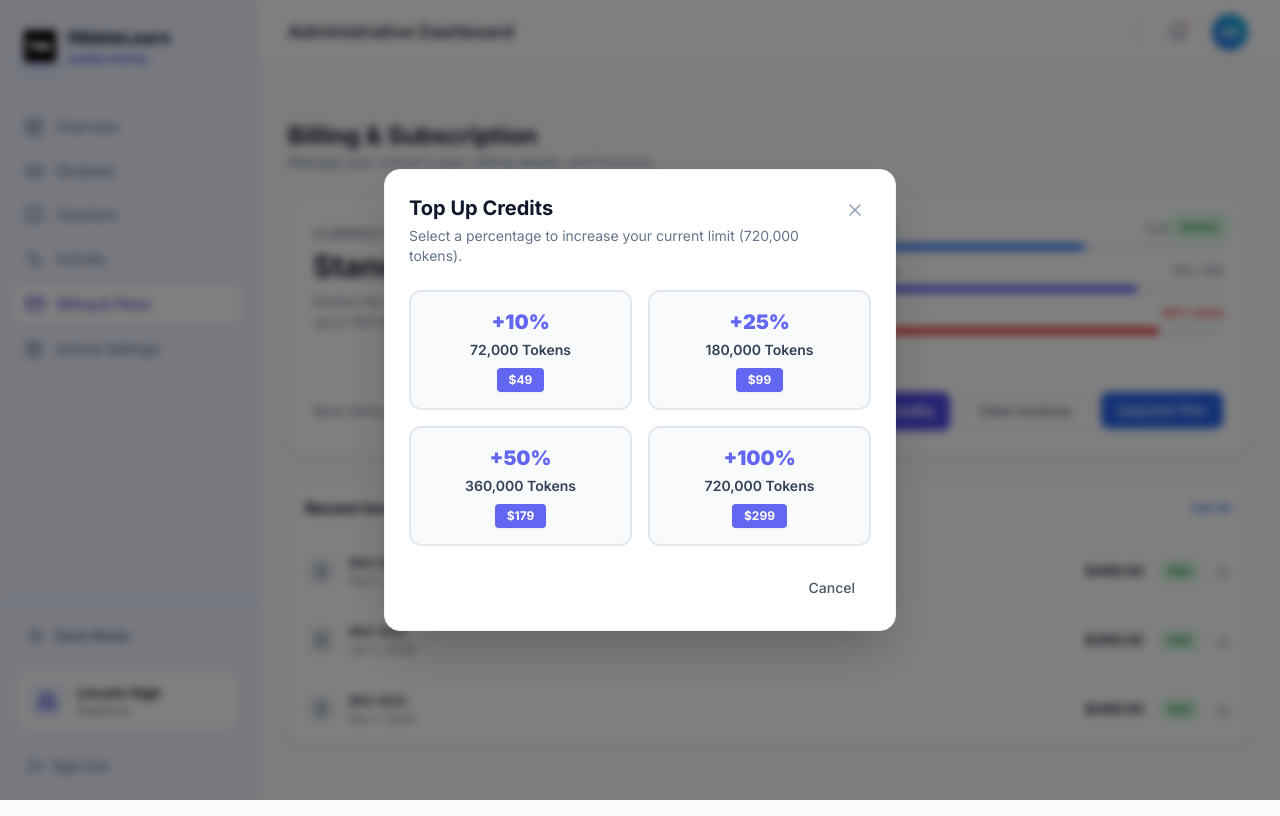
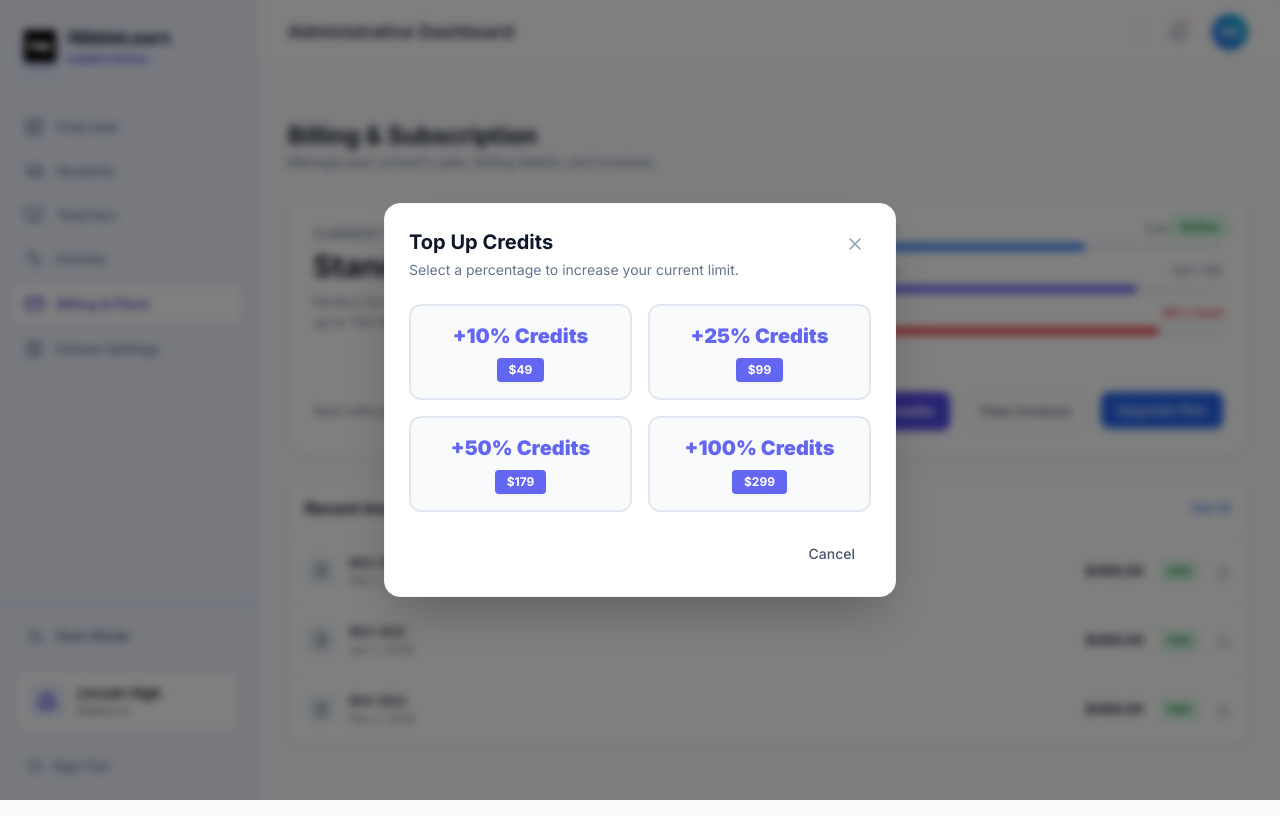
Before and after one commit to CodeCrafter19programmer/nibble-learn, a Next.js app: page /school/billing in a window 1280 px wide. Both pictures are taken after a click on the button "Top Up Credits". Built offline with nearby package versions, Linux system fonts and the light colour scheme.

Commit message:
Fix: Replace references to tokens in top-up modal with percentage credits

```diff
--- a/src/app/app/settings/billing/page.tsx
+++ b/src/app/app/settings/billing/page.tsx
@@ -91,8 +91,7 @@ export default function TeacherBillingPage() {
     }
 
     const handleTopUp = (percent: number) => {
-        const addedAmount = Math.floor(currentLimit * (percent / 100))
-        showToast(`Successfully added ${addedAmount.toLocaleString()} tokens (+${percent}%)!`)
+        showToast(`Successfully added +${percent}% credits!`)
         setIsTopUpOpen(false)
     }
 
@@ -130,7 +129,7 @@ export default function TeacherBillingPage() {
                                 <div>
                                     <h2 className="text-xl font-bold mb-1 text-slate-900 dark:text-white">Top Up Credits</h2>
                                     <p className="text-sm text-slate-500 dark:text-slate-400">
-                                        Select a percentage to increase your current limit ({currentLimit.toLocaleString()} tokens).
+                                        Select a percentage to increase your current limit.
                                     </p>
                                 </div>
                                 <button onClick={() => setIsTopUpOpen(false)} className="p-1.5 rounded-lg hover:bg-slate-100 dark:hover:bg-slate-800 text-slate-400 transition-colors self-start">
@@ -150,10 +149,7 @@ export default function TeacherBillingPage() {
                                         onClick={() => handleTopUp(opt.pct)}
                                         className="flex flex-col items-center justify-center p-4 rounded-xl border-2 transition-all hover:scale-[1.02] bg-slate-50 border-slate-200 hover:border-indigo-400 hover:bg-indigo-50/50 dark:bg-slate-950/50 dark:border-slate-800 dark:hover:border-indigo-500 dark:hover:bg-slate-900"
                                     >
-                                        <div className="text-xl font-black text-indigo-500 mb-1">+{opt.pct}%</div>
-                                        <div className="text-sm font-semibold mb-2 text-slate-700 dark:text-slate-200">
-                                            {(currentLimit * (opt.pct / 100)).toLocaleString()} Tokens
-                                        </div>
+                                        <div className="text-xl font-black text-indigo-500 mb-2">+{opt.pct}% Credits</div>
                                         <div className="px-3 py-1 rounded bg-indigo-500 text-white text-xs font-bold shadow-sm">
                                             {opt.price}
                                         </div>
--- a/src/app/school/billing/page.tsx
+++ b/src/app/school/billing/page.tsx
@@ -41,8 +41,7 @@ export default function BillingOverview() {
     }
 
     const handleTopUp = (percent: number) => {
-        const addedAmount = Math.floor(currentLimit * (percent / 100))
-        showToast(`Successfully added ${addedAmount.toLocaleString()} tokens (+${percent}%)!`)
+        showToast(`Successfully added +${percent}% credits!`)
         setIsTopUpOpen(false)
         // In reality, this would trigger a backend API checkout flow
     }
@@ -81,7 +80,7 @@ export default function BillingOverview() {
                                 <div>
                                     <h2 className={cn("text-xl font-bold mb-1", isLight ? "text-slate-900" : "text-white")}>Top Up Credits</h2>
                                     <p className={cn("text-sm", isLight ? "text-slate-500" : "text-slate-400")}>
-                                        Select a percentage to increase your current limit ({currentLimit.toLocaleString()} tokens).
+                                        Select a percentage to increase your current limit.
                                     </p>
                                 </div>
                                 <button onClick={() => setIsTopUpOpen(false)} className="p-1.5 rounded-lg hover:bg-slate-100 dark:hover:bg-slate-800 text-slate-400 transition-colors self-start">
@@ -106,10 +105,7 @@ export default function BillingOverview() {
                                                 : "bg-slate-950/50 border-slate-800 hover:border-indigo-500 hover:bg-slate-900"
                                         )}
                                     >
-                                        <div className="text-xl font-black text-indigo-500 mb-1">+{opt.pct}%</div>
-                                        <div className={cn("text-sm font-semibold mb-2", isLight ? "text-slate-700" : "text-slate-200")}>
-                                            {(currentLimit * (opt.pct / 100)).toLocaleString()} Tokens
-                                        </div>
+                                        <div className="text-xl font-black text-indigo-500 mb-2">+{opt.pct}% Credits</div>
                                         <div className="px-3 py-1 rounded bg-indigo-500 text-white text-xs font-bold shadow-sm">
                                             {opt.price}
                                         </div>
--- a/src/app/student/settings/billing/page.tsx
+++ b/src/app/student/settings/billing/page.tsx
@@ -93,8 +93,7 @@ export default function StudentBillingPage() {
     }
 
     const handleTopUp = (percent: number) => {
-        const addedAmount = Math.floor(currentLimit * (percent / 100))
-        showToast(`Successfully added ${addedAmount.toLocaleString()} tokens (+${percent}%)!`)
+        showToast(`Successfully added +${percent}% credits!`)
         setIsTopUpOpen(false)
     }
 
@@ -139,7 +138,7 @@ export default function StudentBillingPage() {
                                 <div>
                                     <h2 className={cn("text-xl font-bold mb-1", isLight ? "text-slate-900" : "text-white")}>Top Up Credits</h2>
                                     <p className={cn("text-sm", isLight ? "text-slate-500" : "text-white/60")}>
-                                        Select a percentage to increase your current limit ({currentLimit.toLocaleString()} tokens).
+                                        Select a percentage to increase your current limit.
                                     </p>
                                 </div>
                                 <button onClick={() => setIsTopUpOpen(false)} className="p-1.5 rounded-lg hover:bg-slate-100 dark:hover:bg-slate-800 text-slate-400 transition-colors self-start">
@@ -164,10 +163,7 @@ export default function StudentBillingPage() {
                                                 : "bg-slate-950/50 border-white/10 hover:border-blue-500 hover:bg-white/5"
                                         )}
                                     >
-                                        <div className="text-xl font-black text-blue-500 mb-1">+{opt.pct}%</div>
-                                        <div className={cn("text-sm font-semibold mb-2", isLight ? "text-slate-700" : "text-slate-200")}>
-                                            {(currentLimit * (opt.pct / 100)).toLocaleString()} Tokens
-                                        </div>
+                                        <div className="text-xl font-black text-blue-500 mb-2">+{opt.pct}% Credits</div>
                                         <div className="px-3 py-1 rounded bg-blue-500 text-white text-xs font-bold shadow-sm">
                                             {opt.price}
                                         </div>
```
